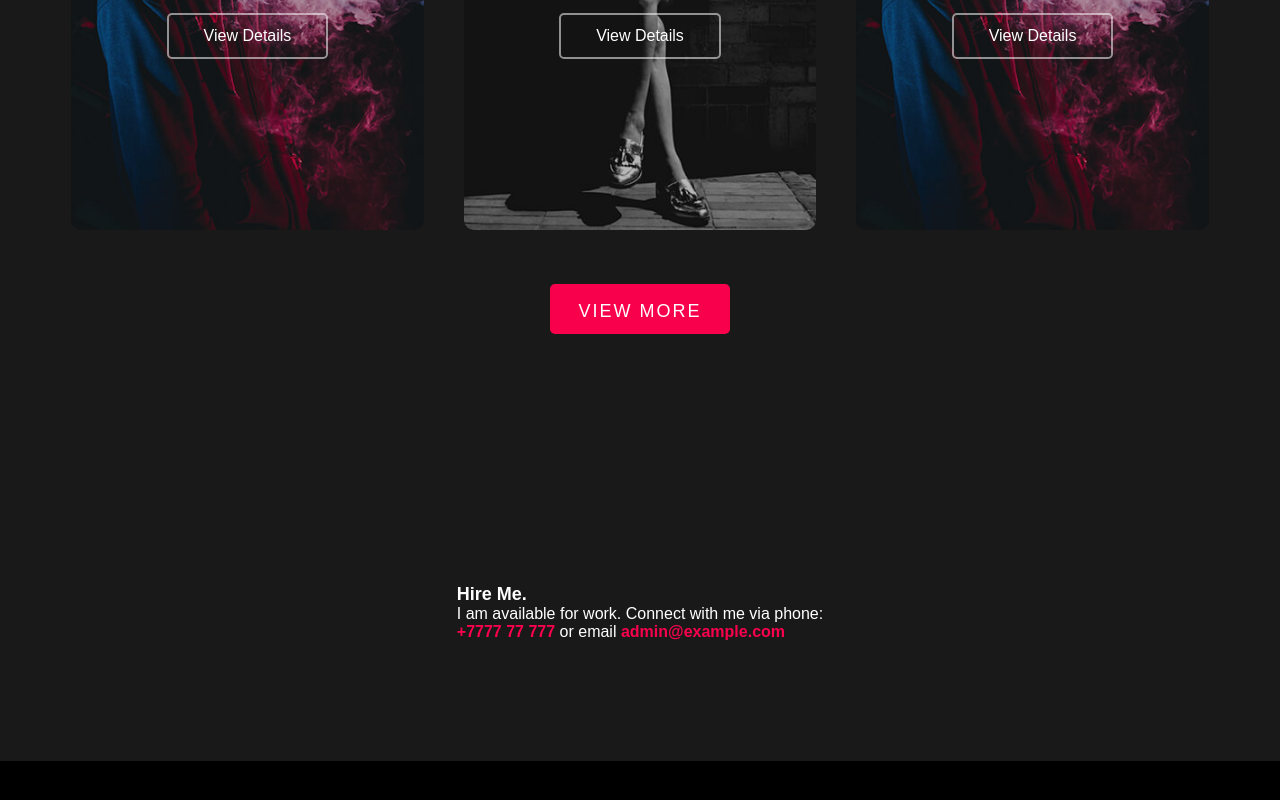
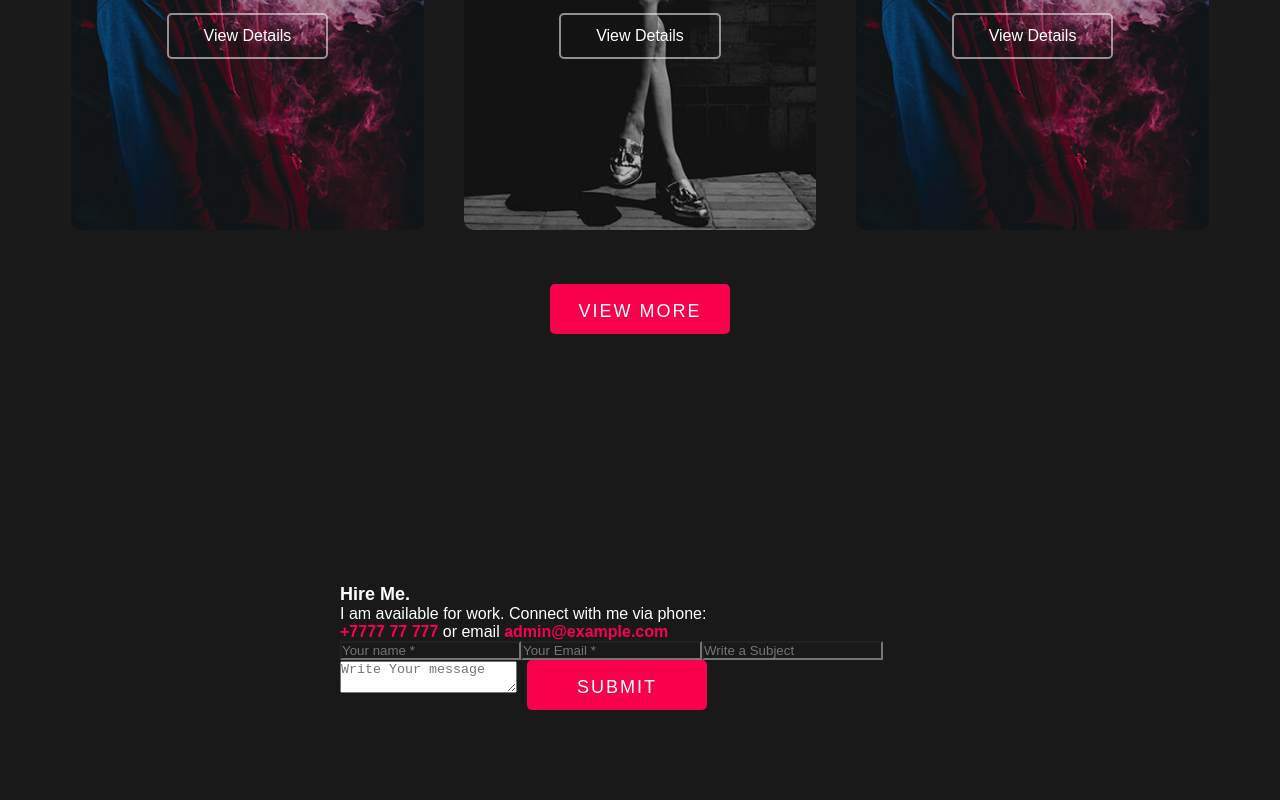
Before and after one commit to dkimd5/react-portfolio, a React (Create React App) app: page / in a window 1280 px wide. Shown: the part 3632-4432 px from the top of the page. Before the commit the page ends 4393 px from the top, so only its background shows below. Built offline with nearby package versions, Linux system fonts and the light colour scheme.

Commit message:
button and inputs added for contact

```diff
--- a/src/Contact/Contact.js
+++ b/src/Contact/Contact.js
@@ -17,6 +17,31 @@ function Contact() {
                 <strong>admin@example.com</strong>
               </p>
             </div>
+            <div className="input__box">
+              <input
+                type="text"
+                className="contact name"
+                placeholder="Your name *"
+              />
+              <input
+                type="text"
+                className="contact email"
+                placeholder="Your Email *"
+              />
+              <input
+                type="text"
+                className="contact subject"
+                placeholder="Write a Subject"
+              />
+              <textarea
+                name="message"
+                id="message"
+                placeholder="Write Your message"
+              ></textarea>
+              <button className="btn contact pointer" type="submit">
+                Submit
+              </button>
+            </div>
           </div>
         </div>
       </div>
```
